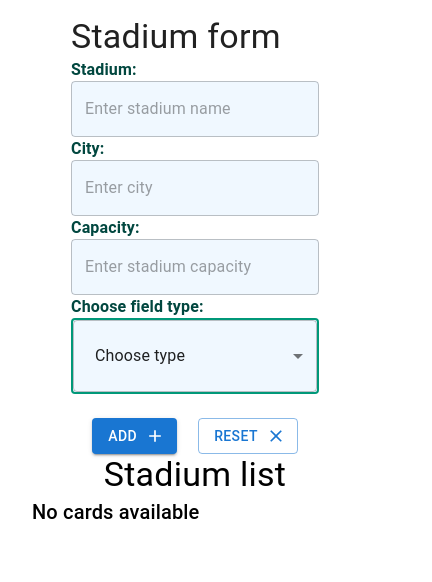
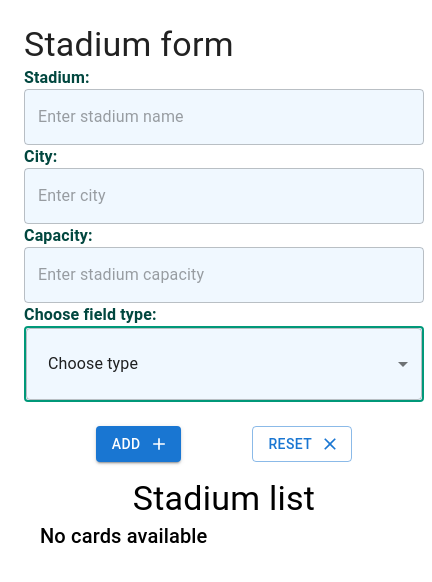
Before and after one commit to proga-react-practice/sigma-ivan-ostapiv, a React (Vite) app: page / in a window 390 px wide. Shown: the top 582 px of the page, 432 px wide, since content can reach past the window. Built offline with nearby package versions, Linux system fonts and the light colour scheme.

Commit message:
Improve structure and responsive design for Layout component with Mui integration

```diff
--- a/src/components/Layout.tsx
+++ b/src/components/Layout.tsx
@@ -1,4 +1,5 @@
 import {useState} from "react";
+import {Box, Slide} from "@mui/material";
 import Form from "./Form";
 import CardList from "./CardList";
 import {CardProps} from "./Card";
@@ -7,10 +8,26 @@ const Layout: React.FC = () => {
     const [cards, setCards] = useState<CardProps[]>([]);
 
     return (
-        <div className="layout-container">
-            <Form setCardInfo={setCards} />
-            <CardList cards={cards} />
-        </div>
+        <Box
+            sx={{
+                display: "flex",
+                justifyContent: "space-evenly",
+                flexWrap: "wrap",
+                flexDirection: {xs: "column", sm: "row"},
+            }}
+            className="layout-container"
+        >
+            <Slide direction="left" in={true} timeout={1000}>
+                <Box sx={{flex: "1", padding: {xs: "0.5rem", sm: "2rem"}}}>
+                    <Form setCardInfo={setCards} />
+                </Box>
+            </Slide>
+            <Slide direction="right" in={true} timeout={1000}>
+                <Box sx={{flex: "2", padding: {xs: "0.5rem", sm: "2rem"}}}>
+                    <CardList cards={cards} />
+                </Box>
+            </Slide>
+        </Box>
     );
 };
 
```
